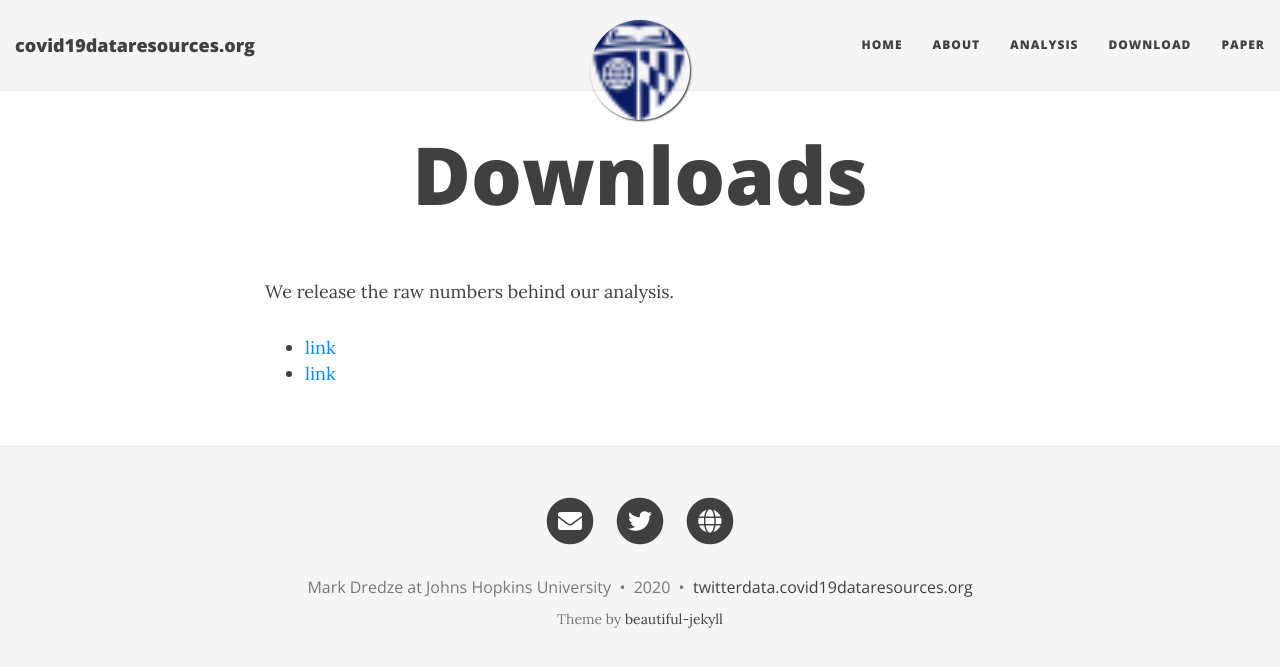
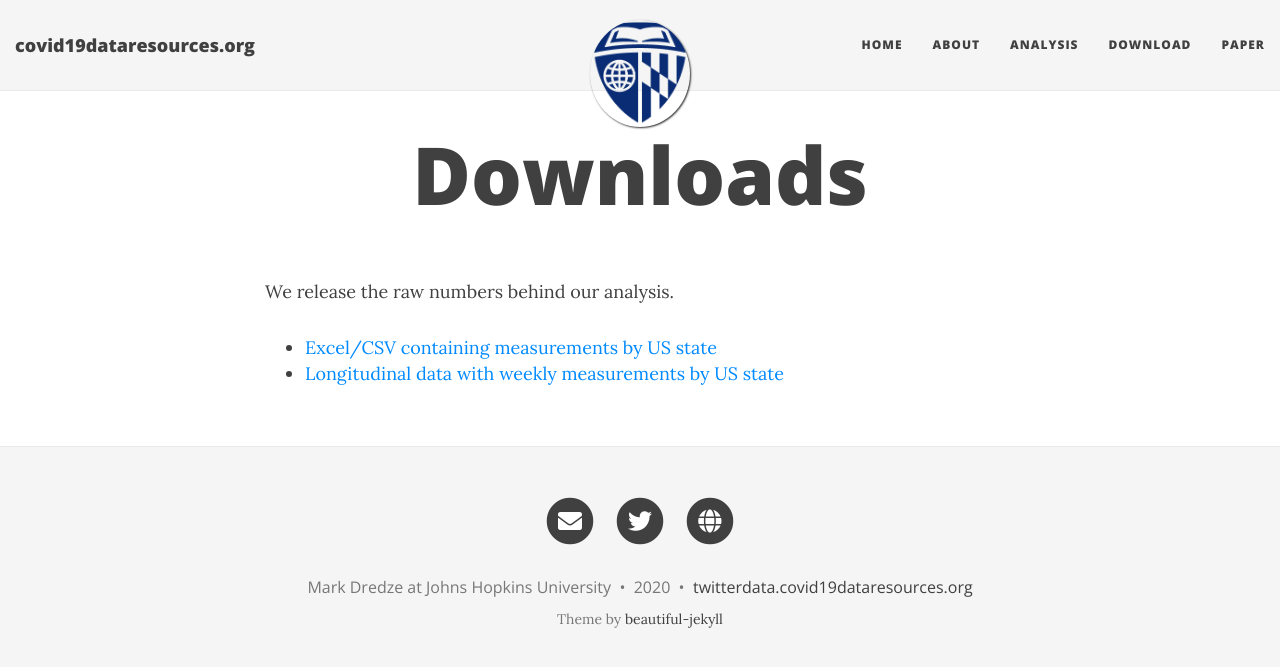
Before and after one commit to mdredze/covid19_social_mobility.github.io, a Jekyll site: the page built from download.md, in a window 1280 px wide. Shown: the top 667 px of the page. Built offline with Jekyll 4.4.1, drawn with Linux system fonts in a browser that asks for light colours; nearby versions of some CDN libraries.

Commit message:
Logo change

```diff
--- a/download.md
+++ b/download.md
@@ -6,5 +6,5 @@ subtitle:
 We release the raw numbers behind our analysis.
 
 
-- [link](Excel/CSV containing measurements by US state)
-- [link](Longitudinal data with weekly measurements by US state)
+- [Excel/CSV containing measurements by US state](link)
+- [Longitudinal data with weekly measurements by US state](link)
```
Also changed, not shown: img/jhu_logo.png.
